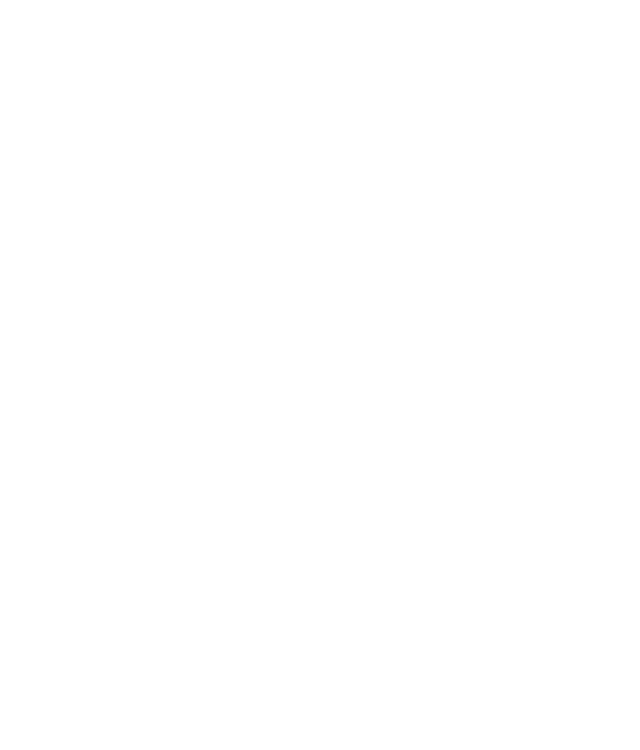
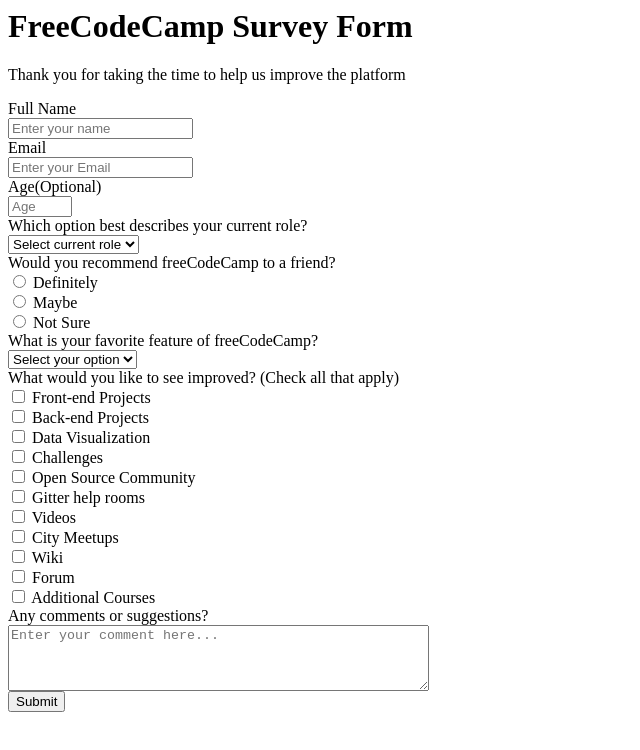
Before and after one commit to LuzGuilherme/CodeCamp-Survey, a plain HTML site: page index.html in a window 1280 px wide. Shown: the whole page, without its empty margins (0-640 px from the left). Drawn offline with Linux system fonts and the light colour scheme.

Commit message:
Update index.html

```diff
--- a/index.html
+++ b/index.html
@@ -3,9 +3,104 @@
     <meta charset="UTF-8">
     <meta http-equiv="X-UA-Compatible" content="IE=edge">
     <meta name="viewport" content="width=device-width, initial-scale=1.0">
-    <title>Document</title>
+    <title>Survey Form</title>
 </head>
 <body>
+    <header>
+        <div id="title">
+            <h1>FreeCodeCamp Survey Form</h1>
+        </div>
+        <div>
+            <p id="description">Thank you for taking the time to help us improve the platform</p>
+        </div>
+    </header>
+    <form action="" id="survey-form">
+        <label for="fullname" id="name-label">Full Name</label><br>
+        <input id="name" type="text" name="fullname" placeholder="Enter your name" required>
+        <br>
+        <label for="email" id="email-label">Email</label><br>
+        <input id="email" type="text" name="email" placeholder="Enter your Email" required pattern="[a-z0-9._%+-]+@[a-z0-9.-]+\.[a-z]{2,4}$">
+        <br>
+        <label for="age" id="number-label">Age(Optional)</label><br>
+        <input id="age" type="number" name="age" placeholder="Age" max="120" min="0">
+        <br>
+
+        <div id="dropdown">
+            <label for="role">Which option best describes your current role?</label>
+            <br>
+            <select name="roles" id="roles">
+            <option value="">Select current role</option>
+              <option value="student">Student</option>
+              <option value="full time job">Full Time Job</option>
+              <option value="full time learner">Full Time Learner</option>
+              <option value="prefer not to say">Prefer Not To Say</option>
+              <option value="other">Other</option>
+            </select>
+        </div>
+
+        <div id="radio">
+            <label for="radio" id="radio-label">Would you recommend freeCodeCamp to a friend?</label><br>
+            <input name="recommend" type="radio" id="definitely" value="definitely">
+            <label for="definitely">Definitely</label><br>
+            <input name="recommend" type="radio" id="maybe" value="maybe">
+            <label for="maybe">Maybe</label><br>
+            <input name="recommend" type="radio" id="not sure" value="not sure">
+            <label for="not sure">Not Sure</label><br>
+        </div>
+
+        <div id="dropdown-2">
+            <label for="feature">What is your favorite feature of freeCodeCamp?</label>
+            <br>
+            <select name="feature" id="feature">
+            <option value="">Select your option</option>
+              <option value="challenges">Challenges</option>
+              <option value="projects">Projects</option>
+              <option value="community">Community</option>
+              <option value="open source">Open Source</option>
+            </select>
+        </div>
+
+        <div id="improvements">
+            <label for="improvemments">What would you like to see improved? (Check all that apply)</label>
+            <br>
+            <input type="checkbox" id="Front-end Projects" name="Front-end Projects" value="Front-end Projects">
+            <label for="Front-end Projects">Front-end Projects</label><br>
+            <input type="checkbox" id="Back-end Projects" name="Back-end Projects" value="Back-end Projects">
+            <label for="Back-end Projects">Back-end Projects</label><br>
+            <input type="checkbox" id="Data Visualization" name="Data Visualization" value="Data Visualization">
+            <label for="Data Visualization"> Data Visualization</label><br>
+            <input type="checkbox" id="Challenges" name="Challenges" value="Challenges">
+            <label for="Challenges">Challenges</label><br>
+            <input type="checkbox" id="Open Source Community" name="Open Source Community" value="Open Source Community">
+            <label for="Open Source Community">Open Source Community</label><br>
+            <input type="checkbox" id="Gitter help rooms" name="Gitter help rooms" value="Gitter help rooms">
+            <label for="Gitter help rooms"> Gitter help rooms</label><br>
+            <input type="checkbox" id="Videos" name="Videos" value="Videos">
+            <label for="Videos">Videos</label><br>
+            <input type="checkbox" id="City Meetups" name="City Meetups" value="City Meetups">
+            <label for="City Meetups">City Meetups</label><br>
+            <input type="checkbox" id="Wiki" name="Wiki" value="Wiki">
+            <label for="Wiki"> Wiki</label><br>
+            <input type="checkbox" id="Forum" name="Forum" value="Forum">
+            <label for="Forum">Forum</label><br>
+            <input type="checkbox" id="Additional Courses" name="Additional Courses" value="Additional Courses">
+            <label for="Additional Courses">Additional Courses</label><br>
+        </div>
+
+        <div id="textarea">
+            <label for="comments">Any comments or suggestions?</label>
+            <br>
+            <textarea id="comments" name="comments" rows="4" cols="50" placeholder="Enter your comment here..."></textarea>
+        </div>
+
+        <div>
+            <input type="submit" value="Submit" id="submit">
+        </div>
+
+    </form>
+
+
+
 
 </body>
 </html>
```
